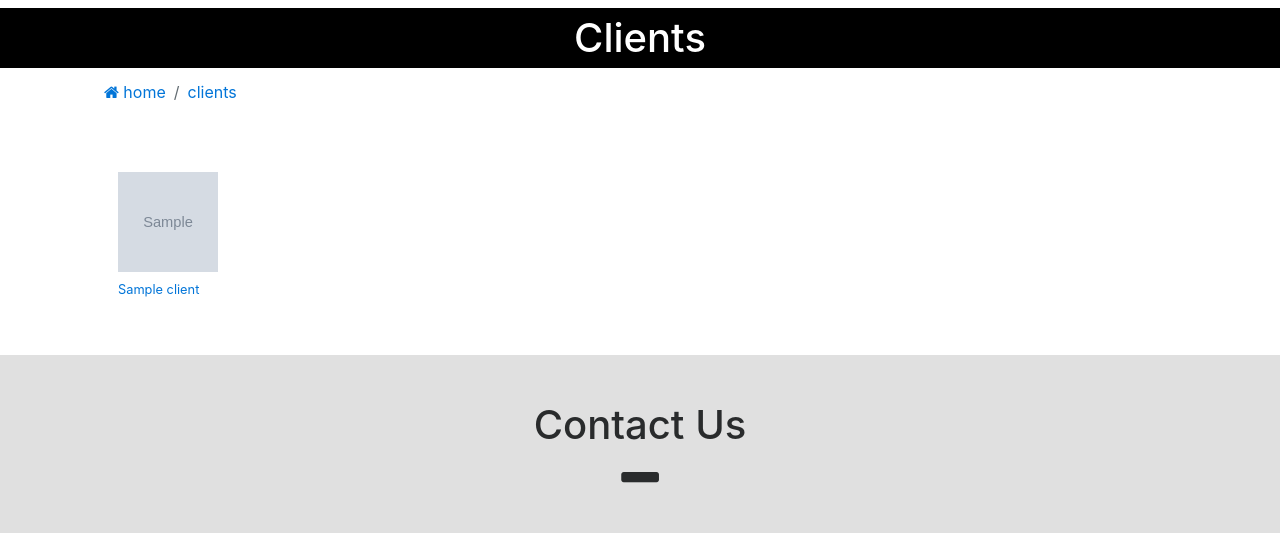
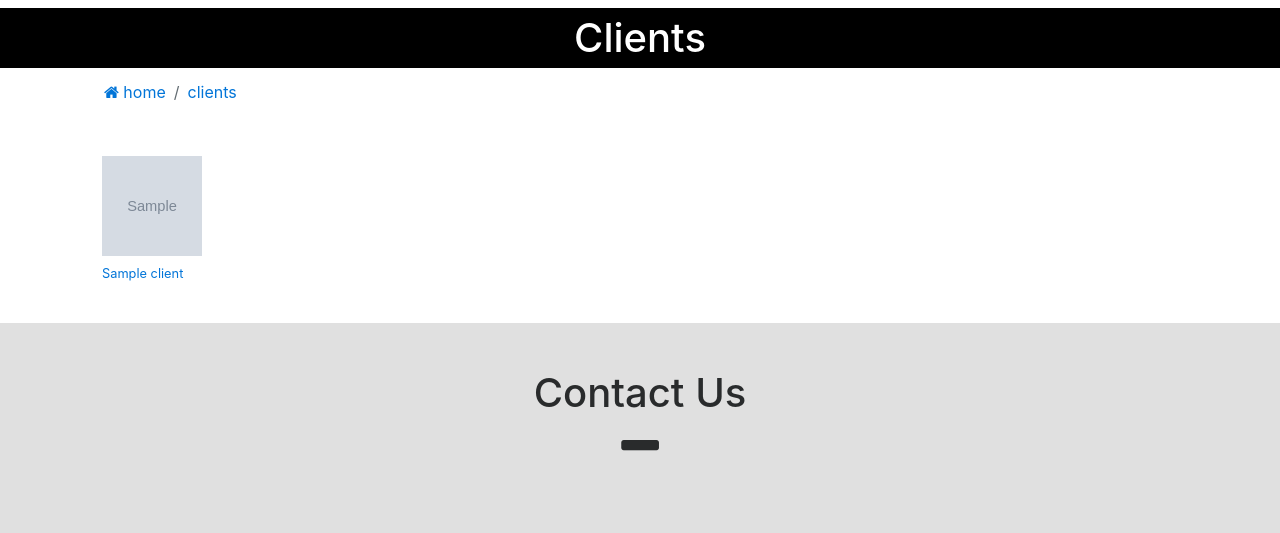
Before and after one commit to bkawan/pms, a Django app: template apps/company/templates/company/clients.html in a window 1280 px wide. Shown: the part 88-621 px from the top of the page. Run offline with Django 3.2, Linux system fonts and the light colour scheme; the template is opened without the code that fills it: most values are stand-ins (such as "Sample title", 1, 10 or a date in 2020); grey boxes marked "Sample" are stand-in pictures; some libraries are stand-ins or nearby versions.

Commit message:
minor chang

```diff
--- a/apps/company/templates/company/clients.html
+++ b/apps/company/templates/company/clients.html
@@ -16,10 +16,10 @@
             </div>
         </div>
         <div class="container">
-            <div class=" clients row">
+            <div class="row">
                 {% if clients %}
                     {% for client in clients %}
-                        <div class="card m-5 border-0">
+                        <div class="card p-3 m-3 border-0 clients">
                             <img class="mx-auto" src="{{ client.logo|thumbnail_url:"100-100" }}"
                                  alt="{{ client.name }}"
                                  width="100"
--- a/static/assets/css/style.css
+++ b/static/assets/css/style.css
@@ -61,6 +61,10 @@
     background-color: #E0E0E0;
 }
 
+.clients:hover {
+    background-color: #E0E0E0;
+}
+
 .active a {
     color: white;
 }
```
Also changed, not shown: templates/landing.html (+1 -8 lines).
